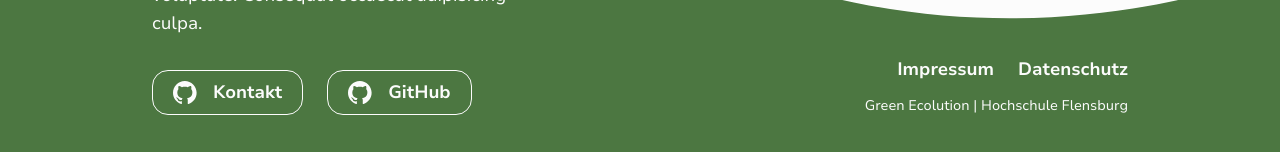
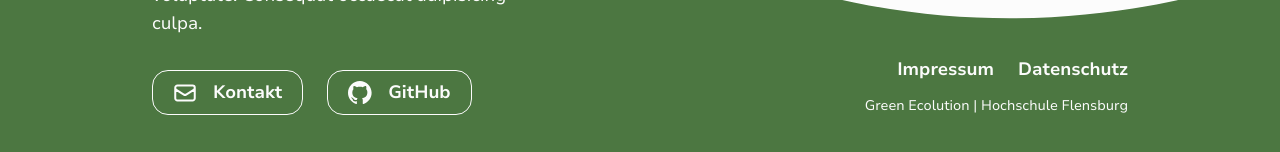
Before and after one commit to green-ecolution/project-website, a React (Vite) app: page / in a window 1280 px wide. Shown: the part 1010-1162 px from the top of the page. Built offline with nearby package versions, Linux system fonts and the light colour scheme.

Commit message:
fix: update contact icon for contact button

```diff
--- a/src/tsx/layout/Footer.tsx
+++ b/src/tsx/layout/Footer.tsx
@@ -12,10 +12,10 @@ function Footer() {
                     Ut cillum minim eu duis cupidatat culpa proident voluptate sint aute mollit nulla velit voluptate.
                     Consequat occaecat adipisicing culpa.
                 </p>
-                <div className="flex flex-wrap gap-x-6 mt-8">
-                    <Button href="https://github.com/SmartCityFlensburg" ariaLabel="Besuche uns auf GitHub">
+                <div className="flex flex-wrap gap-6 mt-8">
+                    <Button href="mailto:" ariaLabel="Kontaktiere uns gern per Mail">
                         <img
-                            src="/assets/svg/socials/github.svg"
+                            src="/assets/svg/socials/mail.svg"
                             className="w-6 h-6" alt="" loading="lazy"/>
                         <span>Kontakt</span>
                     </Button>
```
Also changed, not shown: public/assets/svg/socials/mail.svg (added).
